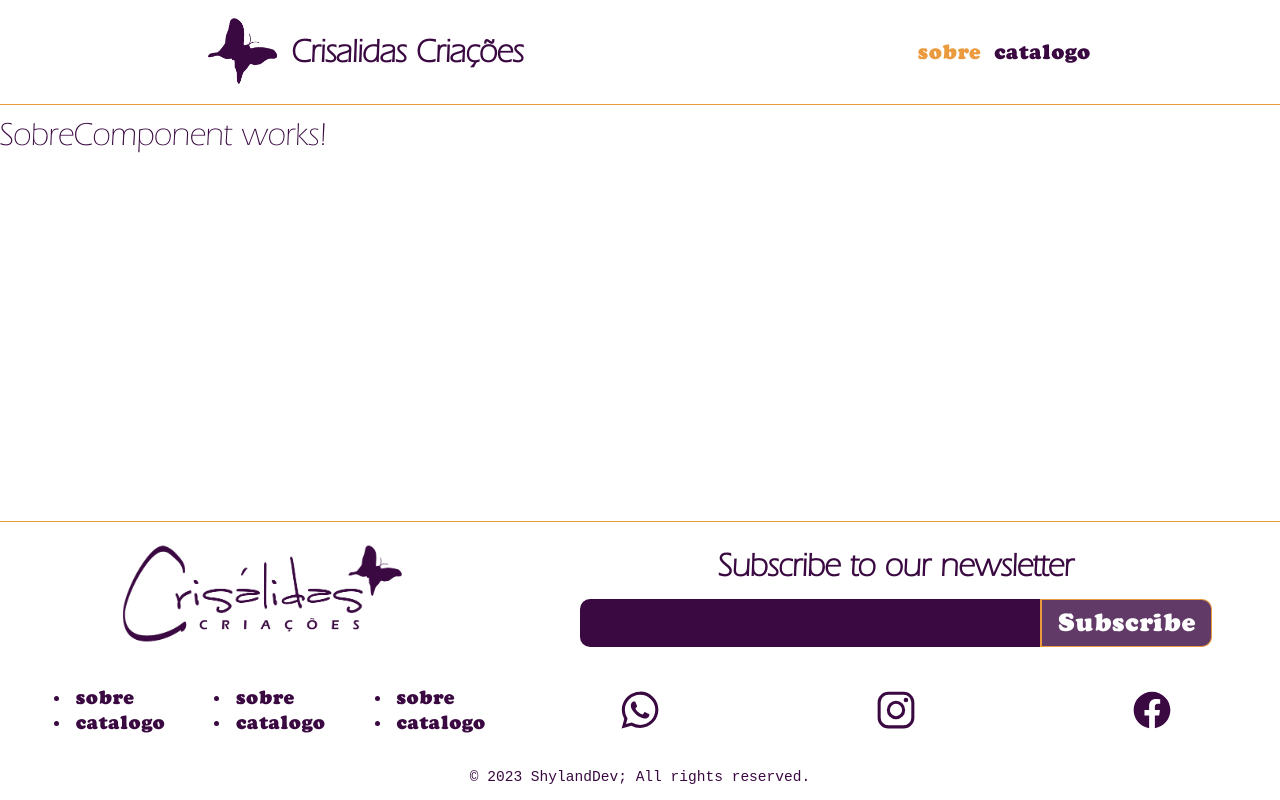
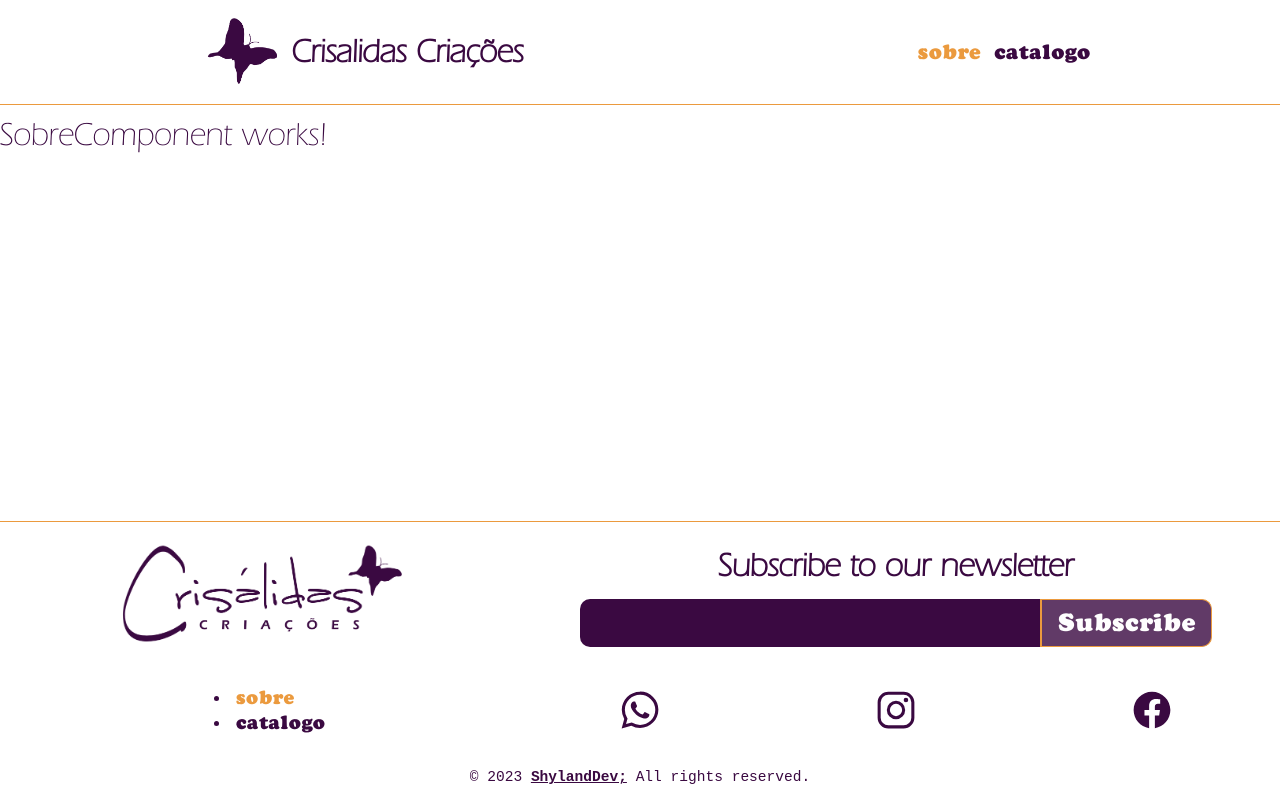
Before and after one commit to shyland-dev/crisalidas, an Angular app: page /sobre in a window 1280 px wide. Built offline with nearby package versions, Linux system fonts and the light colour scheme.

Commit message:
Update app.component.html

```diff
--- a/src/app/app.component.html
+++ b/src/app/app.component.html
@@ -47,24 +47,8 @@
     <div class="footer-wrapper" id="page_social">
       <div id="pageDiv">
         <ul *ngIf="allPages != []">
-          <li *ngFor="let page of allPages | keyvalue : defaultOrder" [attr.isActive]="currentPage == page.value['path']" (click)="redirectTo(page.value['path'], title)">
-            <a>
-              {{page.value['path']}}
-            </a>
-          </li>
-        </ul>
-
-        <ul *ngIf="allPages != []">
-          <li *ngFor="let page of allPages | keyvalue : defaultOrder" [attr.isActive]="currentPage == page.value['path']" (click)="redirectTo(page.value['path'], title)">
-            <a>
-              {{page.value['path']}}
-            </a>
-          </li>
-        </ul>
-
-        <ul *ngIf="allPages != []">
-          <li *ngFor="let page of allPages | keyvalue : defaultOrder" [attr.isActive]="currentPage == page.value['path']" (click)="redirectTo(page.value['path'], title)">
-            <a>
+          <li *ngFor="let page of allPages | keyvalue : defaultOrder" (click)="redirectTo(page.value['path'], title)">
+            <a [attr.isActive]="currentPage == page.value['path']">
               {{page.value['path']}}
             </a>
           </li>
@@ -88,7 +72,9 @@
 
     <div class="footer-wrapper" id="license">
       <div id="licenseDiv">
-        <p>&#169; 2023 ShylandDev; All rights reserved.</p>
+        <p>
+          &#169; 2023 <a href="https://github.com/shyland-dev" target="_blank">ShylandDev;</a> All rights reserved.
+        </p>
       </div>
     </div>
   </footer>
```
